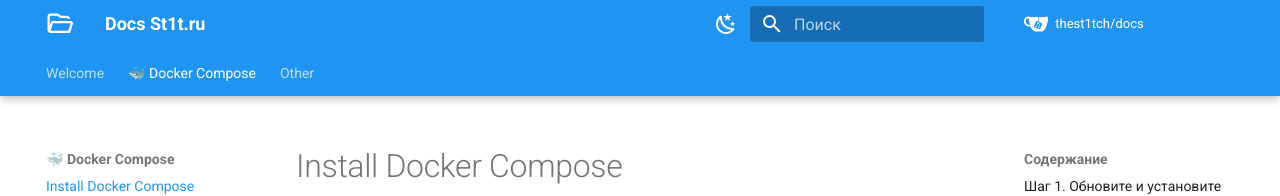
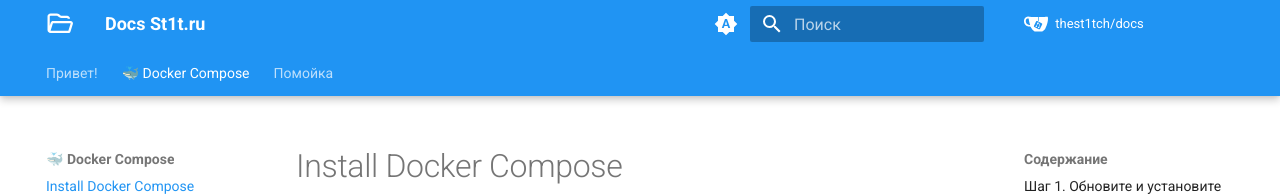
Before and after one commit to TheSt1tch/docs, an MkDocs documentation site: the page built from docs/docker-compose.md, in a window 1280 px wide. Shown: the top 196 px of the page. Built offline with MkDocs 1.6.1 and Material for MkDocs 9.7.7, drawn with Linux system fonts in a browser that asks for light colours; some web fonts are replaced.

Commit message:
update theme

```diff
--- a/mkdocs.yml
+++ b/mkdocs.yml
@@ -2,6 +2,22 @@ site_name: Docs St1t.ru
 repo_url: https://git.st1t.ru/thest1tch/docs
 repo_name: thest1tch/docs
 edit_uri: edit/main/docs/
+
+nav:
+  - Привет!: index.md
+  - 🐳 Docker Compose:
+    - Install Docker Compose: docker-compose.md
+    - Linx Server: docker-compose/linx-server.md
+    - Samba: docker-compose/samba.md
+    - Media Server:
+      - Plex: docker-compose/plex.md
+      - Plex Meta Manager: docker-compose/plex-mm.md
+    - Traefik:
+      - Traefik Forward Auth: docker-compose/traefik-forward-auth.md
+  #- Hardware:
+  - Помойка:
+    - SSL для сайта: other/ssl-for-site.md
+    - Ubuntu bash aliases: other/ubuntu-bash-aliases.md
 
 theme:
   name: material
@@ -13,18 +29,32 @@ theme:
     repo: simple/gitea
     logo: fontawesome/regular/folder-open
   palette:
-    - scheme: default
+    # Palette toggle for automatic mode
+    - media: "(prefers-color-scheme)"
+      scheme: default
+      toggle:
+        icon: material/brightness-auto
+        name: Follow system preferences
+
+    # Toggle light mode
+    - media: "(prefers-color-scheme: light)"
+      scheme: default
       primary: blue
       accent: teal
       toggle:
-        icon: material/weather-night
-        name: Switch to dark mode
-    - scheme: slate
+        icon: material/brightness-7
+        name: Испепели мои глаза!
+
+    # Toggle dark mode
+    - media: "(prefers-color-scheme: dark)"
+      scheme: slate
       toggle:
-        icon: material/weather-sunny
-        name: Switch to light mode
+        icon: material/brightness-4
+        name: Я люблю свои глаза!
+
   font:
     code: Jet Brains Mono
+
   features:
     - navigation.instant
     #- navigation.sections # prevents collapsible sections
@@ -50,6 +80,7 @@ plugins:
     lang:
       - ru
       - en
+
 markdown_extensions:
   - abbr
   - admonition # enables coloured blocks mid article
@@ -69,18 +100,7 @@ markdown_extensions:
 
 copyright: 2023 &copy; TheSt1tch - Licensed under GPLv3
 
-nav:
-  - Welcome: index.md
-  - 🐳 Docker Compose:
-    - Install Docker Compose: docker-compose.md
-    - Linx Server: docker-compose/linx-server.md
-    - Samba: docker-compose/samba.md
-    - Media Server:
-      - Plex: docker-compose/plex.md
-      - Plex Meta Manager: docker-compose/plex-mm.md
-    - Traefik:
-      - Traefik Forward Auth: docker-compose/traefik-forward-auth.md
-  #- Hardware:
-  - Other:
-    - SSL для сайта: other/ssl-for-site.md
-    - Ubuntu bash aliases: other/ubuntu-bash-aliases.md
+extra:
+  status:
+    new: Recently added
+    deprecated: Deprecated
```
